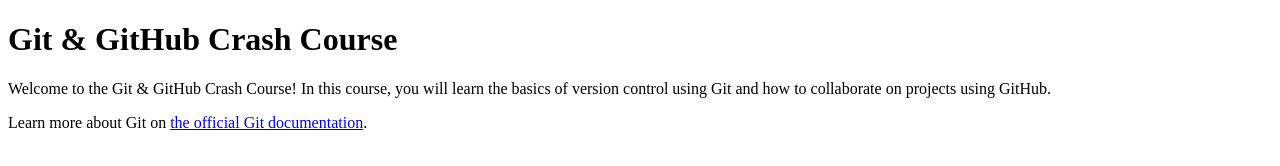
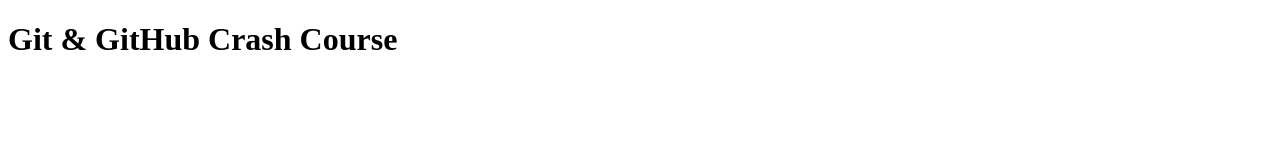
Before and after one commit to flyfret/github-crash-course, a plain HTML site: page index.html in a window 1280 px wide. Drawn offline with Linux system fonts and the light colour scheme.

Commit message:
mon commit

```diff
--- a/index.html
+++ b/index.html
@@ -7,7 +7,6 @@
 </head>
 <body>
     <h1>Git & GitHub Crash Course</h1>
-    <p>Welcome to the Git & GitHub Crash Course! In this course, you will learn the basics of version control using Git and how to collaborate on projects using GitHub.</p>
-    <p>Learn more about Git on <a href="https://git-scm.com/doc">the official Git documentation</a>.</p>
+
 </body>
 </html>
```
Also changed, not shown: 1 other file.
